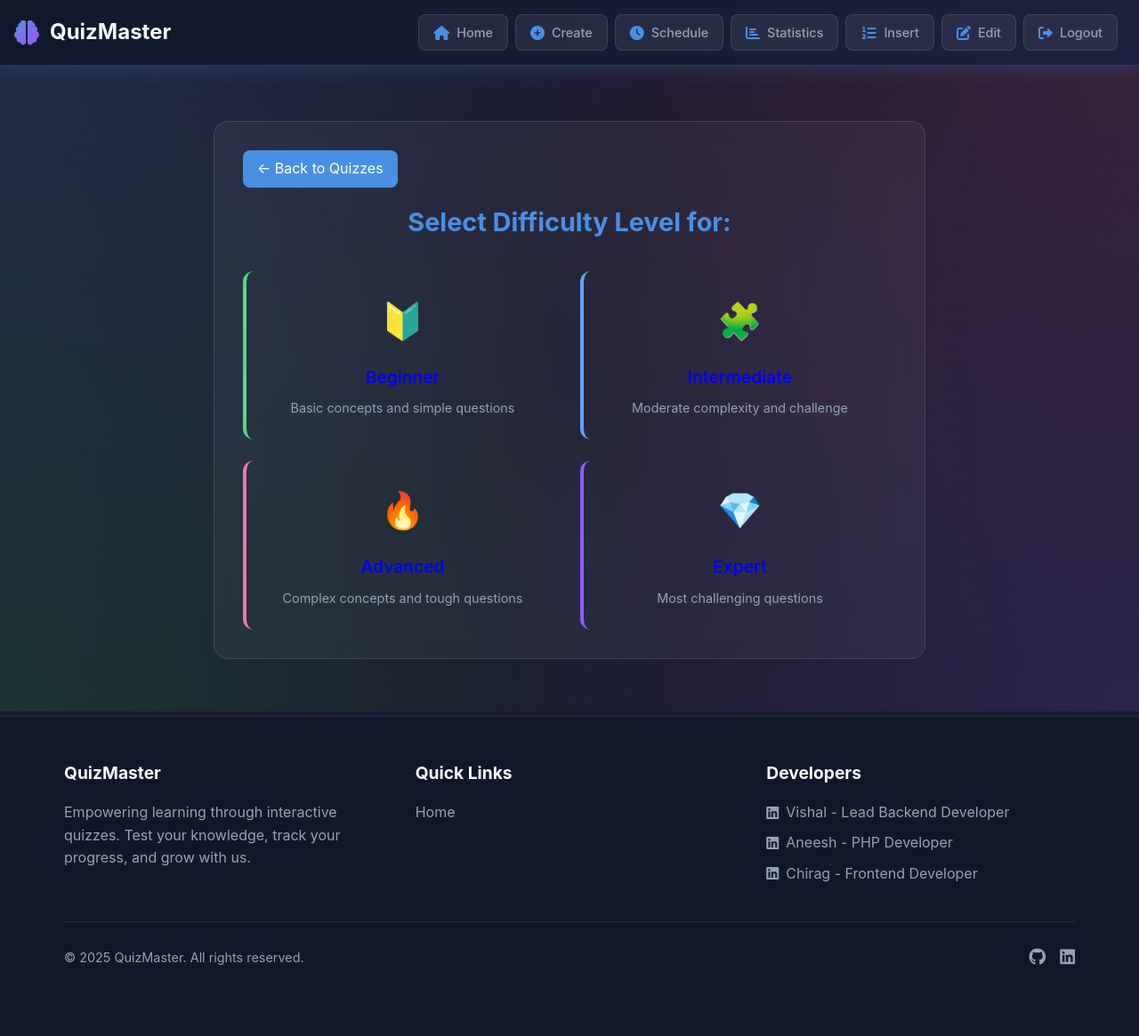
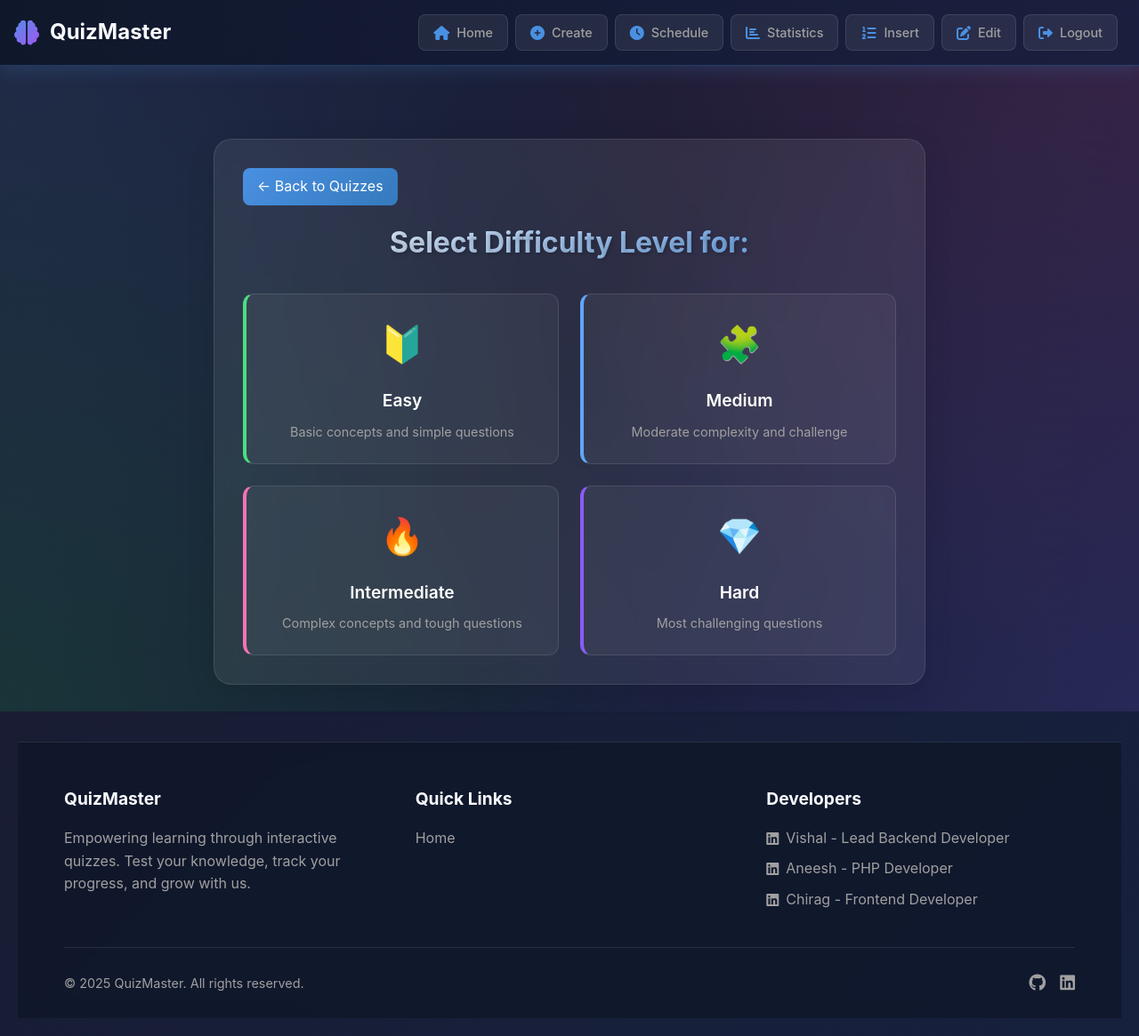
Before and after one commit to Vishal1720/Quiz, a PHP site: page /Quiz/select_difficulty.php in a window 1280 px wide. Shown: the whole page at 89% size. Before the commit the page ends 1085 px from the top, so only its background shows below. Run offline with PHP 8.4, Linux system fonts and the light colour scheme; a user stored in the database is signed in; data comes from the database, SQL or seed files in the repository.

Commit message:
style: enhance UI for difficulty selection and improve question retrieval logic

```diff
--- a/select_difficulty.php
+++ b/select_difficulty.php
@@ -22,27 +22,51 @@
 
 <?php include "components/header.php"; ?>
 <style>
+    :root {
+        --primary-color: #4a90e2;
+        --secondary-color: #357abd;
+        --success-color: #2ecc71;
+        --error-color: #e74c3c;
+        --background-dark: #1a1a2e;
+        --text-light: #ffffff;
+        --text-muted: #a0a0a0;
+    }
+
     body {
-        background: var(--background);
-        color: var(--text);
+        background: linear-gradient(135deg, var(--background-dark) 0%, #16213e 100%);
         min-height: 100vh;
+        margin: 0;
+        padding: 20px;
+        font-family: 'Segoe UI', Tahoma, Geneva, Verdana, sans-serif;
+        color: var(--text-light);
     }
 
     .difficulty-container {
         max-width: 800px;
         margin: 2rem auto;
         padding: 2rem;
-        background: rgba(255, 255, 255, 0.05);
+        background: rgba(255, 255, 255, 0.08);
         backdrop-filter: blur(10px);
-        border-radius: 16px;
+        border-radius: 20px;
         border: 1px solid rgba(255, 255, 255, 0.1);
+        box-shadow: 0 8px 32px rgba(0, 0, 0, 0.1);
+        animation: slideUp 0.5s ease;
     }
 
     .difficulty-title {
         text-align: center;
         margin-bottom: 2rem;
-        color: var(--primary); /* Changed from var(--text-light) to primary blue */
-        font-size: 1.8rem;
+        font-size: 2rem;
+        background: linear-gradient(135deg, #fff, var(--primary-color));
+        -webkit-background-clip: text;
+        background-clip: text;
+        -webkit-text-fill-color: transparent;
+        text-shadow: 2px 2px 4px rgba(0, 0, 0, 0.2);
+    }
+
+    @keyframes slideUp {
+        from { opacity: 0; transform: translateY(20px); }
+        to { opacity: 1; transform: translateY(0); }
     }
 
     .difficulty-grid {
@@ -53,8 +77,8 @@
     }
 
     .difficulty-card {
-        background: var(--quiz-card-bg);
-        border: 1px solid var(--quiz-card-border);
+        background: rgba(255, 255, 255, 0.05);
+        border: 1px solid rgba(255, 255, 255, 0.1);
         border-radius: 12px;
         padding: 1.5rem;
         text-align: center;
@@ -65,13 +89,13 @@
 
     .difficulty-card:hover {
         transform: translateY(-5px);
-        background: var(--quiz-card-hover);
+        background: rgba(255, 255, 255, 0.1);
     }
 
-    .difficulty-beginner { border-left: 4px solid #4ade80; }
-    .difficulty-intermediate { border-left: 4px solid #60a5fa; }
-    .difficulty-advanced { border-left: 4px solid #f472b6; }
-    .difficulty-expert { border-left: 4px solid #8b5cf6; }
+    .difficulty-easy { border-left: 4px solid #4ade80; }
+    .difficulty-medium { border-left: 4px solid #60a5fa; }
+    .difficulty-intermediate { border-left: 4px solid #f472b6; }
+    .difficulty-hard { border-left: 4px solid #8b5cf6; }
 
     .difficulty-icon {
         font-size: 2.5rem;
@@ -97,13 +121,14 @@
         text-decoration: none;
         padding: 0.5rem 1rem;
         border-radius: 8px;
-        background: var(--primary);
+        background: linear-gradient(135deg, var(--primary-color), var(--secondary-color));
         transition: all 0.3s ease;
     }
 
     .back-link:hover {
-        background: var(--primary-dark);
+        background: linear-gradient(135deg, var(--secondary-color), var(--primary-color));
         transform: translateY(-2px);
+        box-shadow: 0 5px 15px rgba(74, 144, 226, 0.3);
     }
 </style>
 
@@ -113,27 +138,27 @@
     <h1 class="difficulty-title">Select Difficulty Level for:<br><?php echo htmlspecialchars($quiz_name); ?></h1>
 
     <div class="difficulty-grid">
-        <a href="takequiz.php?quizid=<?php echo $quizid; ?>&difficulty=beginner" class="difficulty-card difficulty-beginner">
+        <a href="takequiz.php?quizid=<?php echo $quizid; ?>&difficulty=easy" class="difficulty-card difficulty-easy">
             <div class="difficulty-icon">🔰</div>
-            <div class="difficulty-name">Beginner</div>
+            <div class="difficulty-name">Easy</div>
             <div class="difficulty-desc">Basic concepts and simple questions</div>
         </a>
 
-        <a href="takequiz.php?quizid=<?php echo $quizid; ?>&difficulty=intermediate" class="difficulty-card difficulty-intermediate">
+        <a href="takequiz.php?quizid=<?php echo $quizid; ?>&difficulty=medium" class="difficulty-card difficulty-medium">
             <div class="difficulty-icon">🧩</div>
-            <div class="difficulty-name">Intermediate</div>
+            <div class="difficulty-name">Medium</div>
             <div class="difficulty-desc">Moderate complexity and challenge</div>
         </a>
 
-        <a href="takequiz.php?quizid=<?php echo $quizid; ?>&difficulty=advanced" class="difficulty-card difficulty-advanced">
+        <a href="takequiz.php?quizid=<?php echo $quizid; ?>&difficulty=intermediate" class="difficulty-card difficulty-intermediate">
             <div class="difficulty-icon">🔥</div>
-            <div class="difficulty-name">Advanced</div>
+            <div class="difficulty-name">Intermediate</div>
             <div class="difficulty-desc">Complex concepts and tough questions</div>
         </a>
 
-        <a href="takequiz.php?quizid=<?php echo $quizid; ?>&difficulty=expert" class="difficulty-card difficulty-expert">
+        <a href="takequiz.php?quizid=<?php echo $quizid; ?>&difficulty=hard" class="difficulty-card difficulty-hard">
             <div class="difficulty-icon">💎</div>
-            <div class="difficulty-name">Expert</div>
+            <div class="difficulty-name">Hard</div>
             <div class="difficulty-desc">Most challenging questions</div>
         </a>
     </div>
```
Also changed, not shown: takequiz.php (+34 -12 lines).
